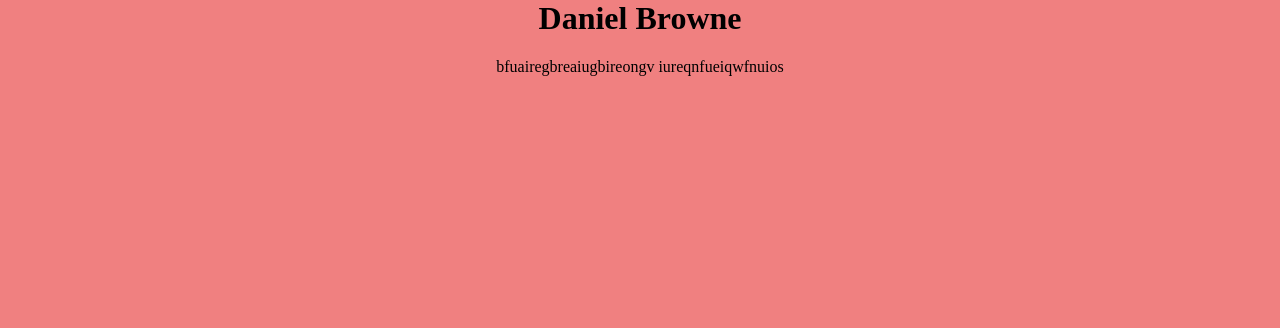
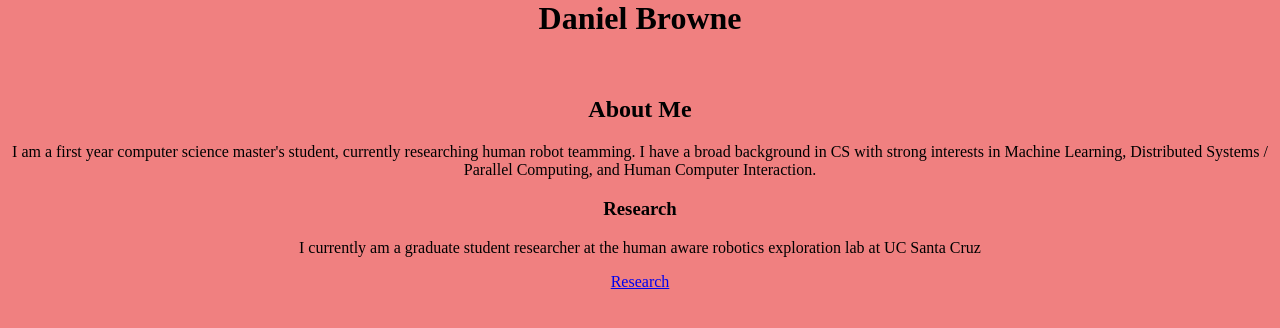
Before and after one commit to dbrowne11/dbrowne11.github.io, a plain HTML site: page index.html in a window 1280 px wide. Drawn offline with Linux system fonts and the light colour scheme.

Commit message:
research

```diff
--- a/index.html
+++ b/index.html
@@ -2,12 +2,18 @@
     <head>
         <meta charset="UTF-8">
         <meta name="viewport" content="width=device-width, initial-scale=1.0">
-        <title>Meep</title>
+        <title>About Me</title>
         <link rel="stylesheet" href="styles.css">
     </head>
     <body>
         <h1>Daniel Browne</h1>
-        <p>bfuairegbreaiugbireongv iureqnfueiqwfnuios</p>
+        <br>
+        <h2>About Me</h2>
+        <p>I am a first year computer science master's student, currently researching human robot teamming.
+            I have a broad background in CS with strong interests in Machine Learning, Distributed Systems / Parallel Computing, and Human Computer Interaction.</p>
+        <h3>Research</h3>
+        <p>I currently am a graduate student researcher at the human aware robotics exploration lab at UC Santa Cruz</p>
+        <a href="dbrowne11/research.html">Research</a>
     </body>
 
 </html>
```
Also changed, not shown: research.html (added, +18 -0 lines).
